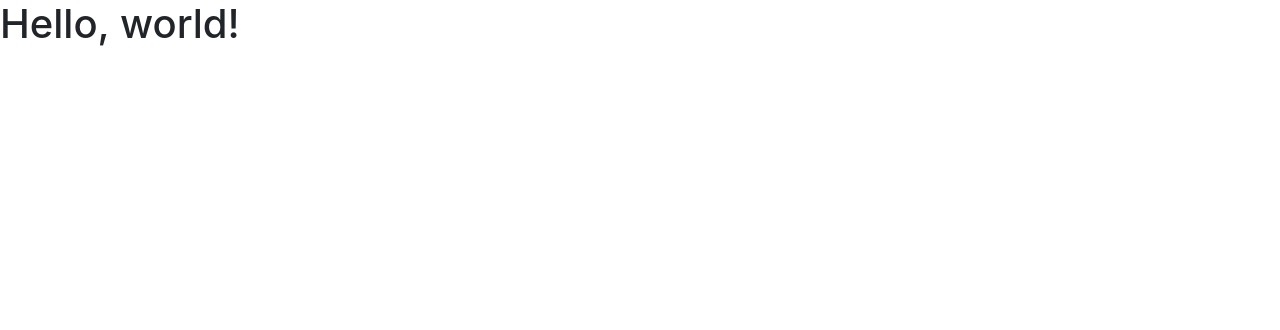
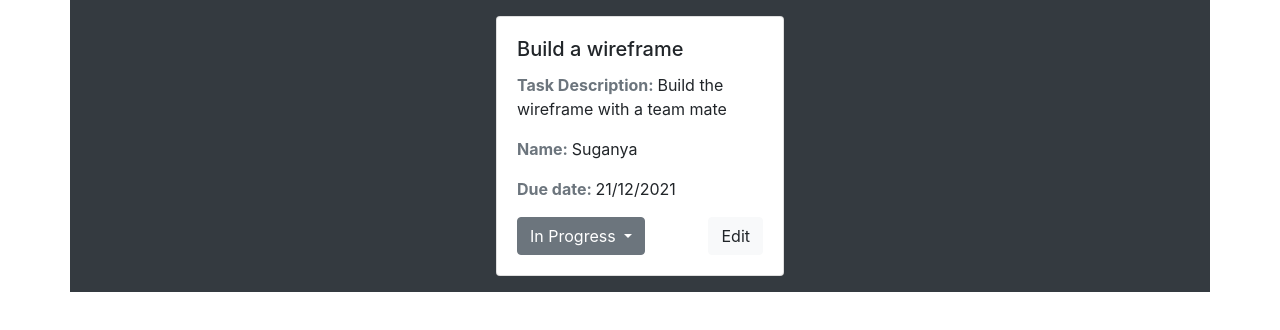
Before and after one commit to bashirawaty02/checklist, a plain HTML site: page index.html in a window 1280 px wide. Drawn offline with nearby package versions, Linux system fonts and the light colour scheme.

Commit message:
Added the card

```diff
--- a/index.html
+++ b/index.html
@@ -8,10 +8,63 @@
     <!-- Bootstrap CSS -->
     <link rel="stylesheet" href="https://stackpath.bootstrapcdn.com/bootstrap/4.4.1/css/bootstrap.min.css" integrity="sha384-Vkoo8x4CGsO3+Hhxv8T/Q5PaXtkKtu6ug5TOeNV6gBiFeWPGFN9MuhOf23Q9Ifjh" crossorigin="anonymous">
 
-    <title>Hello, world!</title>
+    <div class="container-sm bg-dark">
+
+      <div class="row">
+        <div class="col">
+
+          <div class="card m-3 mx-auto " style="width: 18rem;">
+            <div class="card-body">
+              <h5 class="card-title">Build a wireframe</h5>
+              <p class="card-text"><span class="font-weight-bold text-muted" >Task Description: </span>Build the wireframe with a team mate</p>
+              <p class="card-text"><span class="font-weight-bold text-muted">Name: </span>Suganya</p>
+              <p class="card-text"><span class="font-weight-bold text-muted">Due date: </span>21/12/2021</p>
+
+
+              <div class="d-flex justify-content-between">
+                <div class="dropdown">
+                  <button class="btn btn-secondary dropdown-toggle" type="button" id="dropdownMenuButton" data-toggle="dropdown" aria-haspopup="true" aria-expanded="false">
+                    In Progress
+                  </button>
+                  <!-- TODO, IN PROGRESS, REVIEW, DONE -->
+                  <div class="dropdown-menu" aria-labelledby="dropdownMenuButton">
+                    <a class="dropdown-item" href="#">To do</a>
+                    <a class="dropdown-item" href="#">In progress</a>
+                    <a class="dropdown-item" href="#">Review</a>
+                    <a class="dropdown-item" href="#">Done</a>
+                  </div>
+                </div>
+
+                <button type="button" class="btn btn-light">Edit</button>
+              </div>
+
+
+
+              </div>
+
+            </div>
+          </div>
+
+
+        </div>
+      </div>
+
+
+
+
+
+
+
+
+    </div>
+
   </head>
   <body>
-    <h1>Hello, world!</h1>
+
+
+    <!-- for iphone layout -->
+
+
 
     <!-- Optional JavaScript -->
     <!-- jQuery first, then Popper.js, then Bootstrap JS -->
```
